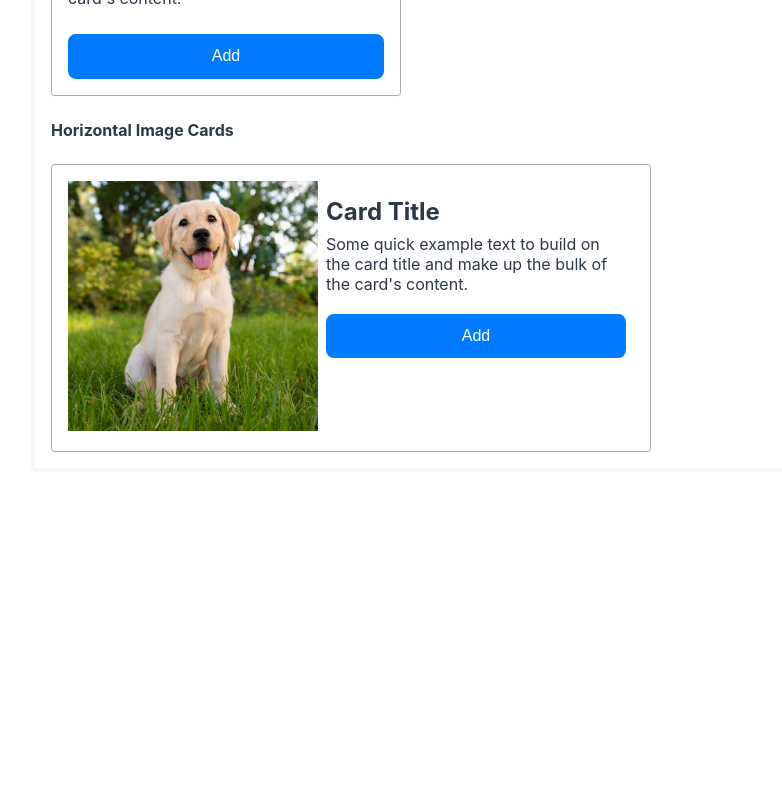
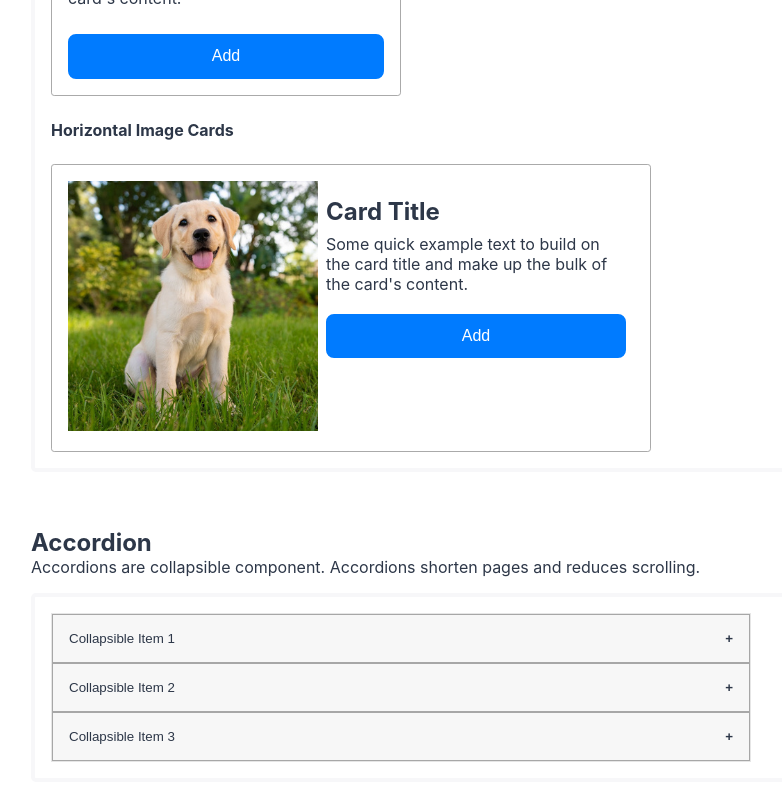
Before and after one commit to sreenidhi3/react-component-library, a React (Create React App) app: page / in a window 1280 px wide. Shown: the part 3455-4255 px from the top of the page, without its empty margins (9-791 px from the left). Before the commit the page ends 3975 px from the top, so only its background shows below. Built offline with nearby package versions, Linux system fonts and the light colour scheme.

Commit message:
added component: accordion

```diff
--- a/src/App.css
+++ b/src/App.css
@@ -388,7 +388,7 @@ body {
 }
 
 
-/* ------------------------------------------Cards--------------------------- */
+/* --------------------------------------------------------------------Cards--------------------------------------------------------------------- */
 .card{
   max-width: 350px;
   border: 1px solid #aaaaaa;
@@ -465,6 +465,59 @@ body {
 }
 
 
+/* -------------------------------------------------------------------Accordians----------------------------------------------------------------- */
+.accordion-container{
+  margin:0;
+  width: 100%;
+  padding: 0rem;
+  max-width: 700px;
+  background: #f7f7f7;
+  border: 1px solid#e6e6e6;
+  /* box-shadow: 0px 0px 34px -8px rgba(0, 0, 0, 0.55); */
+}
+
+.accordion-element{
+  background-color: #f7f7f7;
+  cursor: pointer;
+  padding: 1rem;
+  width: 100%;
+  border: 1px solid #a7a7a7;
+  text-align: left;
+  outline: none;
+  transition: all 0.5s ease-out;
+}
+
+.active-accordion-element{
+  background-color: #f7f7f7;
+}
+
+.accordion-element:hover{
+  background-color: #007bff36;
+}
+.accordion-element::after{
+  content: "\002B";
+  font-weight: bold;
+  float: right;
+  margin-left: 0.5rem;
+}
+
+.active-accordion-element{
+  content: "\2212";
+}
+
+.accordion-content{
+  padding: 0 1rem;
+  border: 1px solid #a7a7a7;
+  border-top: 0 ;
+  border-bottom: 0;
+  background-color: #f7f7f7;
+  color: #aaa;
+  overflow: hidden;
+  max-height: 0;
+  transition: max-height 0.2s ease-out;
+}
+
+
 
 /* .App {
   text-align: center;
--- a/src/App.js
+++ b/src/App.js
@@ -4,6 +4,7 @@ import {AvatarBlock} from './components/Avatar';
 import {BadgesBlock} from './components/Badges';
 import {ButtonBlock} from './components/Buttons';
 import {CardBlock} from './components/Cards';
+import {AccordionBlock} from './components/Accordion';
 
 function App() {
   return (
@@ -13,6 +14,7 @@ function App() {
       <BadgesBlock/>
       <ButtonBlock/>
       <CardBlock/>
+      <AccordionBlock/>
     </div>
   );
 }
--- /dev/null
+++ b/src/components/Accordion.js
@@ -0,0 +1,44 @@
+import React from "react";
+
+
+const AccordianElement =({title})=>{
+    const toggleAccordian=(e)=>{
+        // console.log('cliakced');
+        // console.log(e);
+        e.target.classList.toggle("active-accordion-element")
+        let item = e.target.nextElementSibling;
+        if (item.style.maxHeight){
+            item.style.maxHeight = null;
+        }else{
+            item.style.maxHeight = item.scrollHeight +"px";
+        }
+    }
+    return (
+        <div>
+            <button onClick ={(e)=>toggleAccordian(e)} className="accordion-element" >{title}</button>
+            {console.log(title)}
+            <div className="accordion-content">
+            <p>
+            Lorem ipsum dolor sit amet, consectetur adipiscing elit. In sed rhoncus lectus. Suspendisse sit amet dolor ante. Maecenas sagittis sed tortor rhoncus aliquam. Vestibulum pretium turpis quis sem facilisis hendrerit. Vivamus gravida quam accumsan elementum laoreet. Maecenas ullamcorper felis risus, eu interdum arcu hendrerit suscipit. Ut iaculis interdum massa.
+            </p>
+            </div>
+        </div>
+
+)}
+
+export const AccordionBlock = ()=>{
+    const titles = ["Collapsible Item 1", "Collapsible Item 2", "Collapsible Item 3"];
+
+    return(
+    <section className = "block">
+        <h1>Accordion</h1>
+        <p>Accordions are collapsible component. Accordions shorten pages and reduces scrolling.</p>
+        <div className="component-container">
+            <div className="accordion-container">
+            {
+                titles.map((title)=><AccordianElement key ={title} title={title}/>)
+            }
+            </div>
+       </div>
+    </section>
+    )}
--- a/src/components/Avatar.js
+++ b/src/components/Avatar.js
@@ -1,4 +1,4 @@
-import React, {useState}from 'react';
+import React from 'react';
 import avatarFemale from '../images/avatar/avatar-female.png';
 import avatarMale from '../images/avatar/avatar-male.png';
 
--- a/src/components/Cards.js
+++ b/src/components/Cards.js
@@ -1,4 +1,4 @@
-import React, {useState}from 'react';
+import React from 'react';
 import Dog from "../images/pictures/dog.png";
 
 const HorizontalCard =()=>{
@@ -12,7 +12,7 @@ const HorizontalCard =()=>{
                         </div>
                         <div className="card-content-h"><h5 className="card-title">Card Title</h5>
                             <p>Some quick example text to build on the card title and make up the bulk of the card's content.</p>
-                            <br/><div className="card-btn"><button class="btn btn-primary btn-full">Add</button></div>
+                            <br/><div className="card-btn"><button className="btn btn-primary btn-full">Add</button></div>
                         </div>
                     </div>
                 </div>
@@ -47,7 +47,7 @@ const VerticalCard=()=>{
                         <div className="card-image"><img src={Dog} alt="dog-picture" ></img></div>
                         <h5 className="card-title">Card Title</h5>
                         <p>Some quick example text to build on the card title and make up the bulk of the card's content.</p>
-                        <br/><div className="card-btn"><button class="btn btn-primary btn-full">Add</button></div>
+                        <br/><div className="card-btn"><button className="btn btn-primary btn-full">Add</button></div>
                     </div>
                 </div>
         </section>
```
